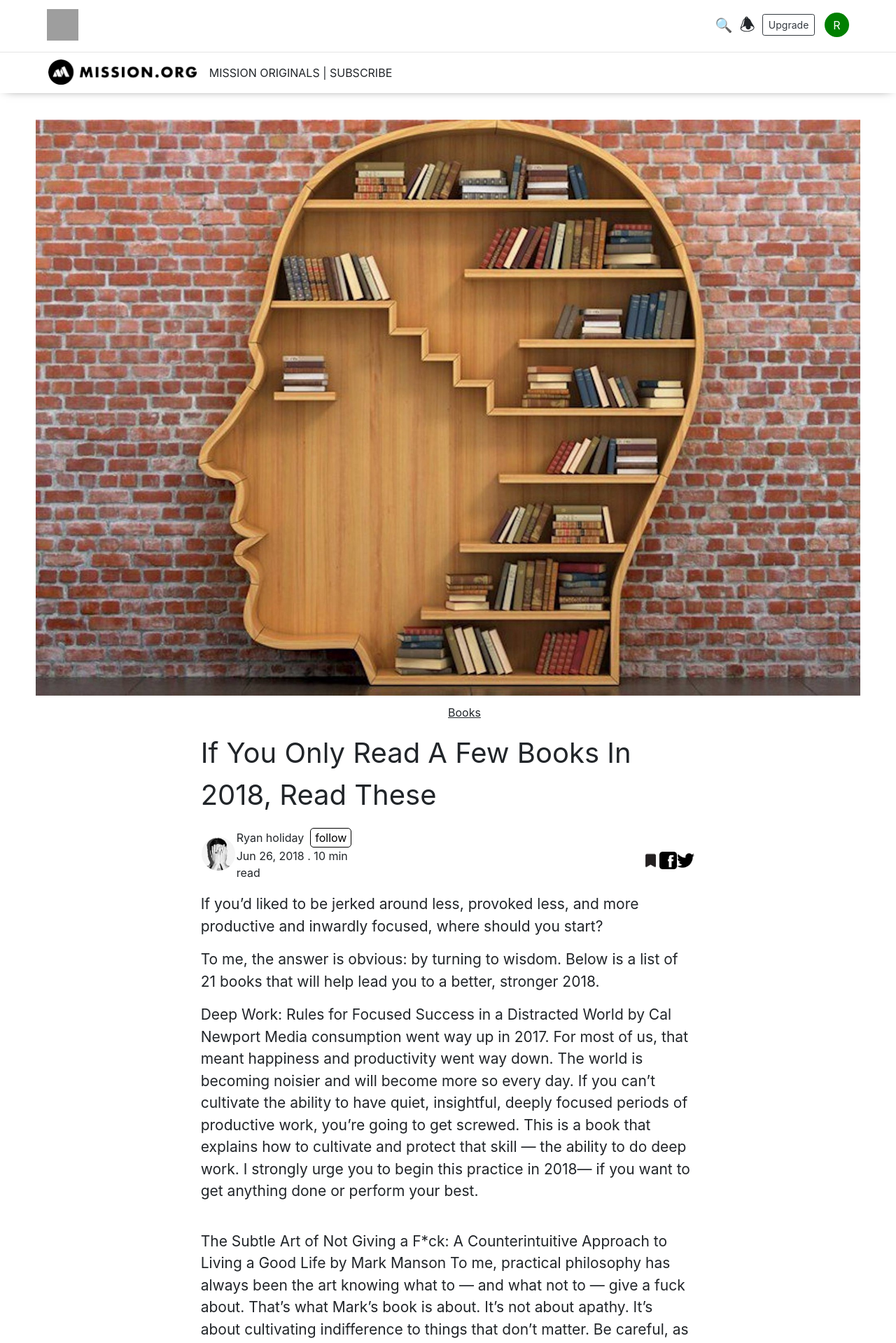
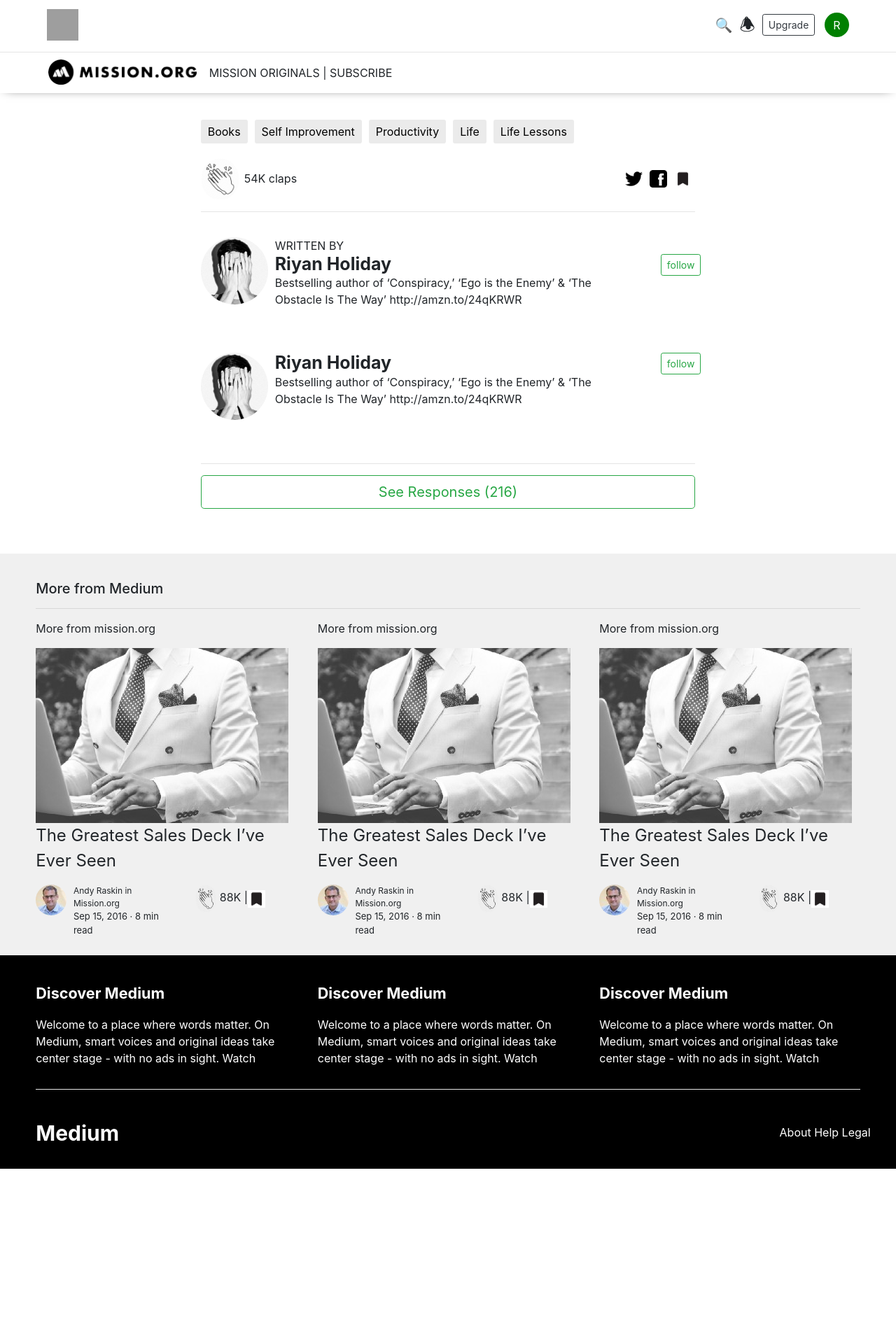
Before and after one commit to slamet-rahayu/dumbwaysdotid-Medium_slametrahayu_DW13AMC6V, a React (Create React App) app: page / in a window 1280 px wide. Shown: the top 1919 px of the page at 70% size. After the commit the page ends 1670 px from the top, so only its background shows below. Built offline with nearby package versions, Linux system fonts and the light colour scheme; grey boxes are pictures that could not be loaded.

Commit message:
7.follow

```diff
--- a/src/index.js
+++ b/src/index.js
@@ -7,10 +7,11 @@
 // import Home from './view/Home';
 // import Category from './view/Category';
 // import Categorypage from './view/Category-page';
-import Article from './view/Article';
+// import Article from './view/Article';
+import Follow from './view/follow';
 import * as serviceWorker from './serviceWorker';
 
-ReactDOM.render(<Article />, document.getElementById('Home'));
+ReactDOM.render(<Follow />, document.getElementById('Home'));
 // ReactDOM.render(<Login />, document.getElementById('root'));
 // ReactDOM.render(<App />, document.getElementById('login'));
 
--- /dev/null
+++ b/src/view/follow.js
@@ -0,0 +1,233 @@
+import React, {Component} from 'react';
+import { Navbar, Nav, Button, Form, } from 'react-bootstrap';
+import Row from 'react-bootstrap/Row';
+import Col from 'react-bootstrap/Col';
+import Medium from '../medium.png';
+import '../App.css';
+import Pixel from '../pixel.gif';
+import Ps from '../ps.PNG';
+import User from '../riyan.png';
+import Tw from '../twitter.png';
+import Fb from '../facebook.jpg';
+import Bb from '../bookmark.png';
+import Claps from '../claps.png';
+import 'font-awesome/css/font-awesome.min.css';
+import Fc from '../fcontent1.jpeg';
+import Andy from '../andy.jpeg';
+import Mission from '../mission.png';
+
+
+function Home () {
+return (
+<div>
+<div className="header-box">
+<div className="header">
+
+    <Navbar expand="lg">
+  <Navbar.Brand href="#home"><img src={Medium} alt="medium" width="45px" height="45px"></img></Navbar.Brand>
+  <Navbar.Toggle aria-controls="basic-navbar-nav" />
+  <Navbar.Collapse id="basic-navbar-nav">
+    <Nav className="mr-auto">
+
+    </Nav>
+      <span style={{fontSize:"20px",marginRight:"10px"}}>&#128269;</span>
+      <span style={{fontSize:"25px",marginRight:"10px"}}>&#128365;</span>
+      <Button variant="outline-dark btn-sm">Upgrade</Button>
+      &nbsp;&nbsp;&nbsp;
+      <div className="profile"><p style={{marginTop:"-10px"}}></p>R</div>
+  </Navbar.Collapse>
+</Navbar>
+</div>
+<hr></hr>
+
+<div className="header" >
+<div style={{paddingBottom:"1%"}}>
+<img src={Mission} alt="mission" width="18%" height="100%" style={{marginLeft:"1.5%",marginTop:"-0.5%"}}></img>
+&nbsp;&nbsp;&nbsp;
+MISSION ORIGINALS | SUBSCRIBE
+</div>
+</div>
+</div>
+<div className="content">
+
+    <div className="article">
+
+        <div className="response">
+        <button className="tombol" style={{marginRight:"10px"}}>Books</button>
+        <button className="tombol" style={{marginRight:"10px"}}>Self Improvement</button>
+        <button className="tombol" style={{marginRight:"10px"}}>Productivity</button>
+        <button className="tombol" style={{marginRight:"10px"}}>Life</button>
+        <button className="tombol" style={{marginRight:"10px"}}>Life Lessons</button>
+        </div>
+        <div className="claps">
+        <img src={Claps} width="55px" height="60px" style={{borderRadius:"100%"}}></img>
+        <text style={{marginLeft:"1%"}}>54K claps</text>
+        </div>
+        <div className="social">
+        <table cellPadding="5px">
+            <tr>
+                <td>
+                <img src={Tw} alt="Twitter" width="25px" height="25px"></img>
+                </td>
+                <td>
+                <img src={Fb} alt="facebook" width="25px" height="25px"></img>
+                </td>
+                <td>
+                <img src={Bb} alt="Bookmark" width="25px" height="25px"></img>
+                </td>
+            </tr>
+        </table>
+        </div>
+        <hr></hr>
+        <div className="author">
+        <img src={User} alt="user" style={{borderRadius:"100%",float:"left",display:"inline"}}></img>
+        <div style={{marginLeft:"15%",marginRight:"20%"}}>
+        WRITTEN BY
+        <Follow />
+        <profile >
+        <p style={{fontSize:"25px",fontWeight:"bold",marginTop:"-35px"}}>Riyan Holiday</p>
+        <p style={{marginTop:"-20px"}}>Bestselling author of ‘Conspiracy,’ ‘Ego is the Enemy’ & ‘The Obstacle Is The Way’ http://amzn.to/24qKRWR</p>
+        </profile>
+        </div>
+        <br></br><br></br>
+        <img src={User} alt="user" style={{borderRadius:"100%",float:"left",display:"inline"}}></img>
+        <div style={{marginLeft:"15%",marginRight:"20%"}}>
+
+        <Follow />
+        <p style={{fontSize:"25px",fontWeight:"bold",marginTop:"-35px"}}>Riyan Holiday</p>
+        <p style={{marginTop:"-20px"}}>Bestselling author of ‘Conspiracy,’ ‘Ego is the Enemy’ & ‘The Obstacle Is The Way’ http://amzn.to/24qKRWR</p>
+        </div>
+        <br></br><br></br>
+        <hr></hr>
+        </div>
+        <Button variant="outline-success btn-lg" style={{width:"100%"}}>See Responses (216)</Button>
+    </div>
+
+
+</div>
+
+<div className="footer-top">
+<div className="footer-content">
+<h5> More from Medium</h5>
+<hr></hr>
+<Row>
+    <Col>
+    <p>More from mission.org</p>
+    <img src={Fc}></img>
+    <p style={{fontSize:"24px"}}>The Greatest Sales Deck I’ve Ever Seen</p>
+    <Row>
+        <Col>
+        <img src={Andy} alt="andy" style={{borderRadius:"100%"}}></img>
+        </Col>
+        <Col style={{marginLeft:"-30%"}}>
+        <p style={{fontSize:"12px",marginTop:"0",marginBottom:"0"}}>Andy Raskin in Mission.org</p>
+        <p style={{fontSize:"13px",marginTop:"0",marginBottom:"0"}}>Sep 15, 2016 · 8 min read</p>
+        </Col>
+        <Col style={{float:"right"}}>
+        <img src={Claps} width="30px" height="40px" style={{borderRadius:"100%"}}></img> 88K |
+        <img src={Bb} alt="Bookmark" width="25px" height="25px"></img>
+        </Col>
+    </Row>
+    </Col>
+    <Col>
+    <p>More from mission.org</p>
+    <img src={Fc}></img>
+    <p style={{fontSize:"24px"}}>The Greatest Sales Deck I’ve Ever Seen</p>
+    <Row>
+        <Col>
+        <img src={Andy} alt="andy" style={{borderRadius:"100%"}}></img>
+        </Col>
+        <Col style={{marginLeft:"-30%"}}>
+        <p style={{fontSize:"12px",marginTop:"0",marginBottom:"0"}}>Andy Raskin in Mission.org</p>
+        <p style={{fontSize:"13px",marginTop:"0",marginBottom:"0"}}>Sep 15, 2016 · 8 min read</p>
+        </Col>
+        <Col style={{float:"right"}}>
+        <img src={Claps} width="30px" height="40px" style={{borderRadius:"100%"}}></img> 88K |
+        <img src={Bb} alt="Bookmark" width="25px" height="25px"></img>
+        </Col>
+    </Row>
+    </Col>
+    <Col>
+    <p>More from mission.org</p>
+    <img src={Fc}></img>
+    <p style={{fontSize:"24px"}}>The Greatest Sales Deck I’ve Ever Seen</p>
+    <Row>
+        <Col>
+        <img src={Andy} alt="andy" style={{borderRadius:"100%"}}></img>
+        </Col>
+        <Col style={{marginLeft:"-30%"}}>
+        <p style={{fontSize:"12px",marginTop:"0",marginBottom:"0"}}>Andy Raskin in Mission.org</p>
+        <p style={{fontSize:"13px",marginTop:"0",marginBottom:"0"}}>Sep 15, 2016 · 8 min read</p>
+        </Col>
+        <Col style={{float:"right"}}>
+        <img src={Claps} width="30px" height="40px" style={{borderRadius:"100%"}}></img> 88K |
+        <img src={Bb} alt="Bookmark" width="25px" height="25px"></img>
+        </Col>
+    </Row>
+    </Col>
+</Row>
+</div>
+</div>
+<div className="footer-bottom">
+<div className="footer-content-bottom">
+    <Row>
+        <Col>
+        <p style={{fontSize:"21.6px",fontWeight:"bold"}}>Discover Medium</p>
+        <p>Welcome to a place where words matter. On Medium, smart voices and original ideas take center stage - with no ads in sight. Watch</p>
+        </Col>
+        <Col>
+        <p style={{fontSize:"21.6px",fontWeight:"bold"}}>Discover Medium</p>
+        <p>Welcome to a place where words matter. On Medium, smart voices and original ideas take center stage - with no ads in sight. Watch</p>
+        </Col>
+        <Col>
+        <p style={{fontSize:"21.6px",fontWeight:"bold"}}>Discover Medium</p>
+        <p>Welcome to a place where words matter. On Medium, smart voices and original ideas take center stage - with no ads in sight. Watch</p>
+        </Col>
+    </Row>
+<hr color="white"></hr>
+<br></br>
+<div style={{width:"100%"}}>
+<p style={{fontWeight:"bold",fontSize:"30px"}}>Medium</p>
+<text style={{textAlign:"right",marginLeft:"83%",marginTop:"-4%",position:"absolute"}}>About Help Legal</text>
+</div>
+
+</div>
+
+</div>
+</div>
+);
+}
+
+class Follow extends Component {
+    constructor(props) {
+        super(props);
+        this.state = {
+            status : "follow",
+            count : 1
+        }
+        this.followToggler = this.followToggler.bind(this)
+    }
+
+    followToggler () {
+        if (this.state.count%2 == 1) {
+            var statusBaru = "unfollow"
+        } else {
+            var statusBaru = "follow"
+        }
+        this.setState({status : statusBaru})
+        this.setState({count : this.state.count+1})
+    }
+
+    render () {
+        return (
+            <btnfollow>
+            <Button type="button" variant="outline-success btn-sm" style={{marginLeft:"120%",}} onClick={this.followToggler}>
+                {this.state.status}
+            </Button>
+            </btnfollow>
+        );
+    }
+}
+
+
+export default Home;
```
